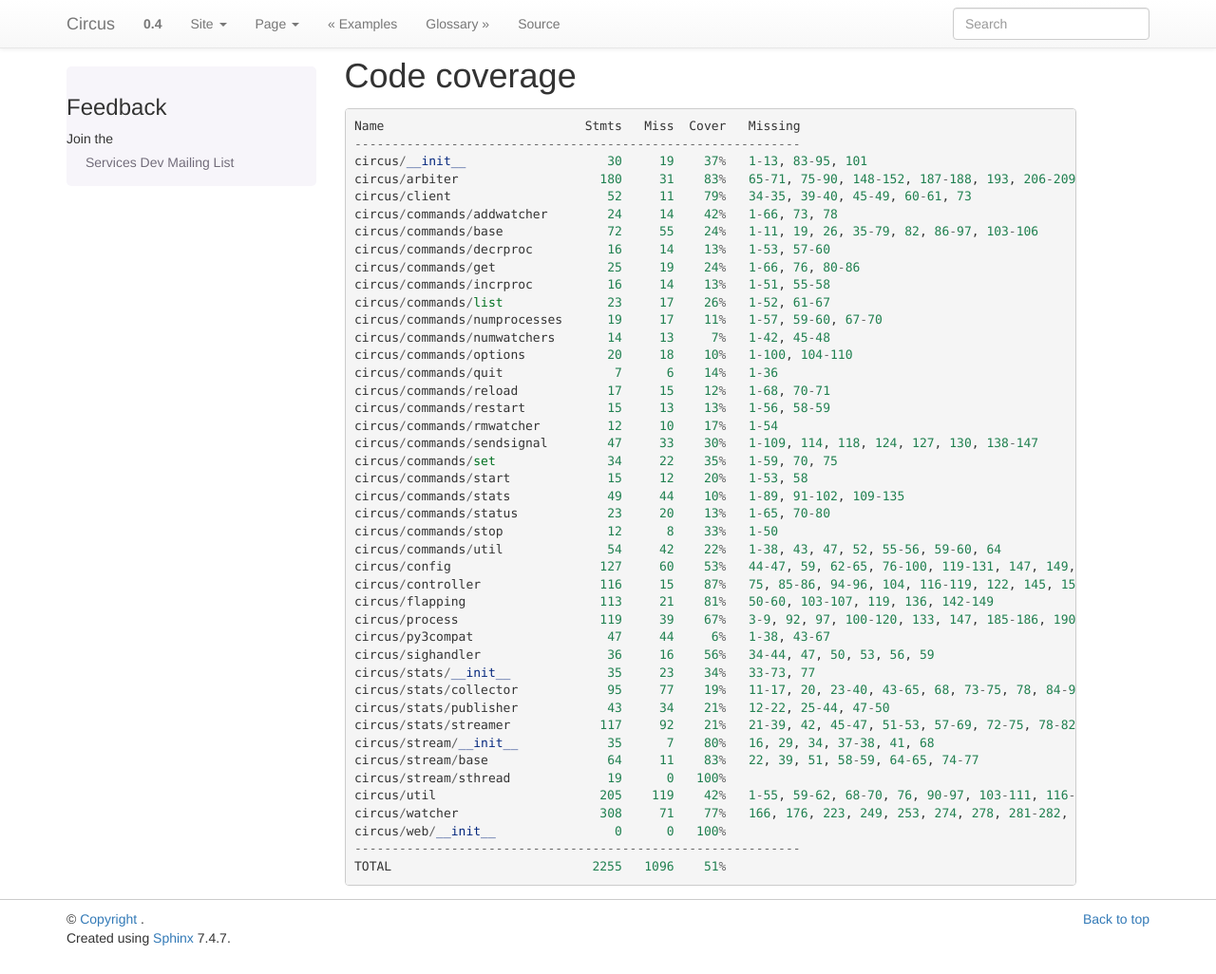
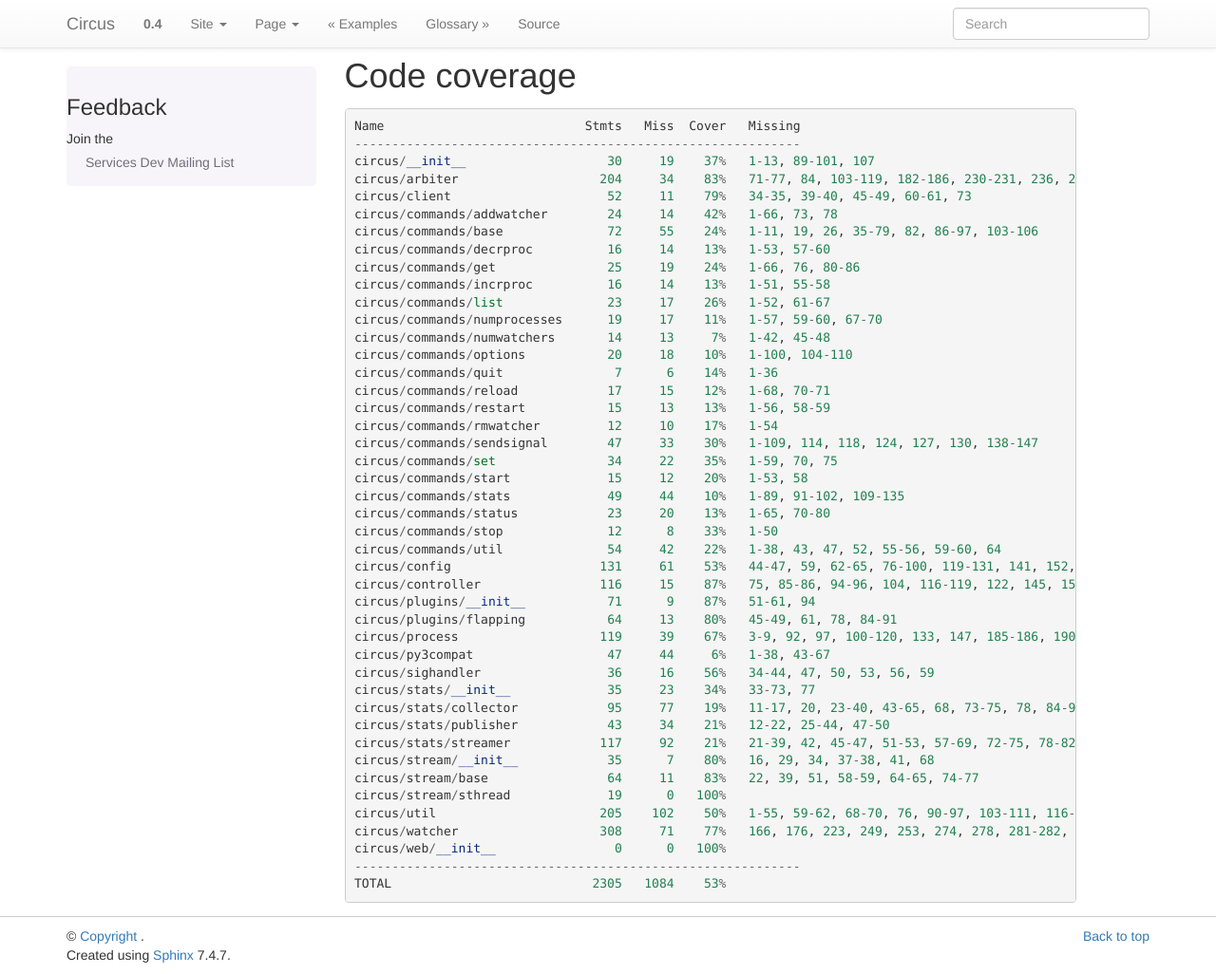
Before and after one commit to circus-tent/circus, a Sphinx documentation site: the page built from docs/source/coverage.rst, in a window 1280 px wide and 1026 px high. Shown: the whole window at 95% size. Built offline with Sphinx 7.4.7, drawn with Linux system fonts in a browser that asks for light colours; pages that are not in the unit, such as notebooks, are missing from menus.

```diff
--- a/docs/source/coverage.rst
+++ b/docs/source/coverage.rst
@@ -7,8 +7,8 @@
 
     Name                           Stmts   Miss  Cover   Missing
     ------------------------------------------------------------
-    circus/__init__                   30     19    37%   1-13, 83-95, 101
-    circus/arbiter                   180     31    83%   65-71, 75-90, 148-152, 187-188, 193, 206-209, 219, 223-228, 247, 263, 293
+    circus/__init__                   30     19    37%   1-13, 89-101, 107
+    circus/arbiter                   204     34    83%   71-77, 84, 103-119, 182-186, 230-231, 236, 240, 249-252, 262, 266-271, 276, 295, 311, 341
     circus/client                     52     11    79%   34-35, 39-40, 45-49, 60-61, 73
     circus/commands/addwatcher        24     14    42%   1-66, 73, 78
     circus/commands/base              72     55    24%   1-11, 19, 26, 35-79, 82, 86-97, 103-106
@@ -30,9 +30,10 @@
     circus/commands/status            23     20    13%   1-65, 70-80
     circus/commands/stop              12      8    33%   1-50
     circus/commands/util              54     42    22%   1-38, 43, 47, 52, 55-56, 59-60, 64
-    circus/config                    127     60    53%   44-47, 59, 62-65, 76-100, 119-131, 147, 149, 152, 155, 158, 160, 165-194
+    circus/config                    131     61    53%   44-47, 59, 62-65, 76-100, 119-131, 141, 152, 154, 157, 160, 163, 165, 170-199
     circus/controller                116     15    87%   75, 85-86, 94-96, 104, 116-119, 122, 145, 151, 156-157
-    circus/flapping                  113     21    81%   50-60, 103-107, 119, 136, 142-149
+    circus/plugins/__init__           71      9    87%   51-61, 94
+    circus/plugins/flapping           64     13    80%   45-49, 61, 78, 84-91
     circus/process                   119     39    67%   3-9, 92, 97, 100-120, 133, 147, 185-186, 190, 196, 202, 208-211, 216-221, 234-235, 239
     circus/py3compat                  47     44     6%   1-38, 43-67
     circus/sighandler                 36     16    56%   34-44, 47, 50, 53, 56, 59
@@ -43,8 +44,8 @@
     circus/stream/__init__            35      7    80%   16, 29, 34, 37-38, 41, 68
     circus/stream/base                64     11    83%   22, 39, 51, 58-59, 64-65, 74-77
     circus/stream/sthread             19      0   100%
-    circus/util                      205    119    42%   1-55, 59-62, 68-70, 76, 90-97, 103-111, 116-117, 133-134, 144-145, 149-150, 154-157, 161-162, 168, 173, 182, 191, 204, 212, 224, 232, 234, 238-244, 250-255, 260-313
+    circus/util                      205    102    50%   1-55, 59-62, 68-70, 76, 90-97, 103-111, 116-117, 133-134, 144-145, 149-150, 154-157, 161-162, 168, 173, 182, 191, 204, 212, 224, 232, 234, 238-244, 250-255, 260-274, 287-288, 305, 310-311
     circus/watcher                   308     71    77%   166, 176, 223, 249, 253, 274, 278, 281-282, 287, 314, 330, 358-359, 362-363, 371, 389-391, 404-406, 416-418, 424-429, 435-436, 446-447, 483, 503-506, 513, 516, 519-521, 543, 559, 561-562, 564-565, 567-568, 570, 572-573, 577-591
     circus/web/__init__                0      0   100%
     ------------------------------------------------------------
-    TOTAL                           2255   1096    51%
+    TOTAL                           2305   1084    53%
```
Also changed, not shown: docs/source/configuration.rst (+16 -0 lines), docs/source/index.rst (+17 -0 lines), 1 other file.
